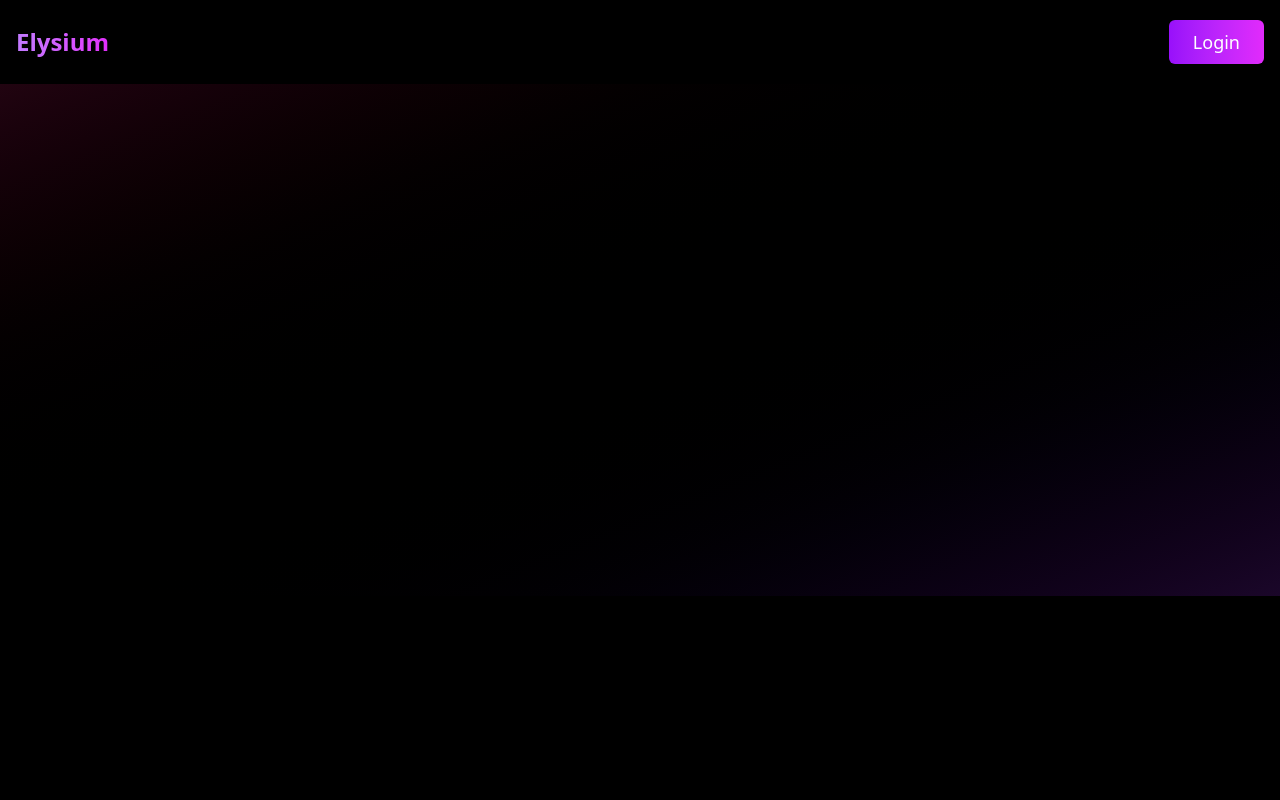
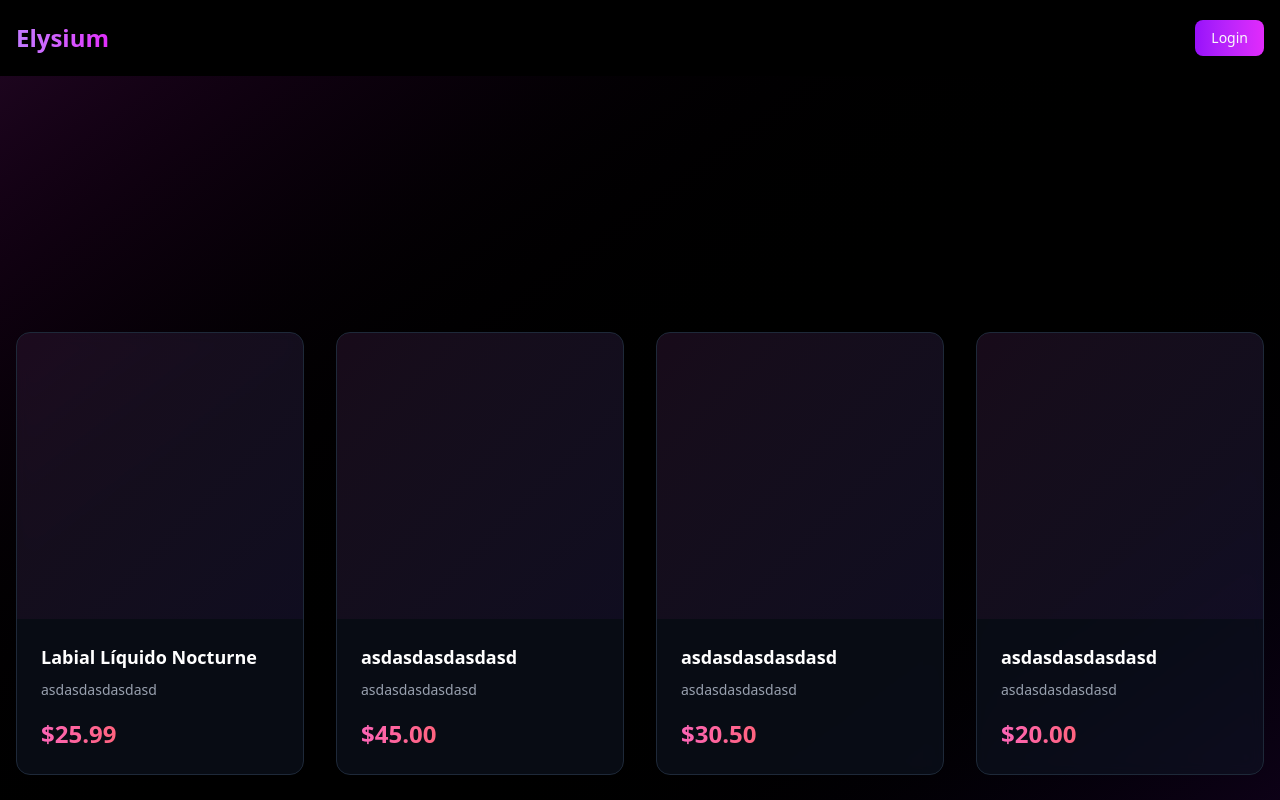
Before and after one commit to AlexF6/front-store, a React (Vite) app: page / in a window 1280 px wide. Shown: the top 800 px of the page. Built offline with nearby package versions, Linux system fonts and the light colour scheme.

Commit message:
feat: add header and hero section

```diff
--- a/package.json
+++ b/package.json
@@ -10,10 +10,15 @@
     "preview": "vite preview"
   },
   "dependencies": {
+    "@radix-ui/react-slot": "^1.2.3",
     "@tailwindcss/vite": "^4.1.11",
+    "class-variance-authority": "^0.7.1",
+    "clsx": "^2.1.1",
+    "lucide-react": "^0.525.0",
     "react": "^19.1.0",
     "react-dom": "^19.1.0",
     "react-router-dom": "^7.6.3",
+    "tailwind-merge": "^3.3.1",
     "tailwindcss": "^4.1.11"
   },
   "devDependencies": {
@@ -25,6 +30,7 @@
     "eslint-plugin-react-hooks": "^5.2.0",
     "eslint-plugin-react-refresh": "^0.4.20",
     "globals": "^16.3.0",
+    "tw-animate-css": "^1.3.5",
     "vite": "^7.0.4"
   }
 }
--- a/src/components/Header.jsx
+++ b/src/components/Header.jsx
@@ -1,4 +1,5 @@
 import { Link } from "react-router-dom";
+import { Button } from "./ui/button";
 
 const Header = () => {
   return (
@@ -12,11 +13,9 @@
           </div>
 
           <div>
-            <button className="flex items-center justify-center px-6 py-2 rounded-md
-                                    bg-gradient-to-r from-purple-600 to-fuchsia-500 hover:from-purple-700 hover:to-fuchsia-600
-                                    text-white text-lg font-medium transition-colors duration-300">
+            <Button className="bg-gradient-to-r from-purple-600 to-fuchsia-500 hover:from-purple-900 hover:to-fuchsia-700 border-0">
               Login
-            </button>
+            </Button>
           </div>
         </div>
       </div>
--- a/src/components/Hero.jsx
+++ b/src/components/Hero.jsx
@@ -1,18 +1,77 @@
+import ProductCard from "./ProductCard";
+
 const Hero = () => {
+
+  const products = [
+    {
+      id: 1,
+      name: "Labial Líquido Nocturne",
+      description: "asdasdasdasdasd",
+      price: "$25.99",
+      rating: 4.8,
+      // imageSrc: panImage,
+    },
+    {
+      id: 2,
+      name: "asdasdasdasdasd",
+      description: "asdasdasdasdasd",
+      price: "$45.00",
+      rating: 4.9,
+      // imageSrc: panImage,
+    },
+    {
+      id: 3,
+      name: "asdasdasdasdasd",
+      description: "asdasdasdasdasd",
+      price: "$30.50",
+      rating: 4.7,
+      // imageSrc: panImage,
+    },
+    {
+      id: 4,
+      name: "asdasdasdasdasd",
+      description: "asdasdasdasdasd",
+      price: "$20.00",
+      rating: 4.6,
+      // imageSrc: panImage,
+    },
+  ];
+
   return (
     <section className="relative py-20 lg:py-64 overflow-hidden">
-      <div className="absolute inset-0 bg-gradient-to-br from-pink-900/25 via-black to-purple-900/30 "/>
+      <div className="absolute inset-0 bg-gradient-to-br from-fuchsia-900/25 via-black to-purple-900/30 "/>
       <div className="container mx-auto px-4 relative z-10">
-        <div className="grid lg:grid-cols-2 gap-12 items-center">
-          <div className="space-y-8">
-            <div className="space-y-4">
+        <div className="grid grid-cols-1 sm:grid-cols-2 md:grid-cols-3 lg:grid-cols-4 gap-8">
+            {products.map((product) => (
+              <div
+                key={product.id}
+                className="group rounded-xl overflow-hidden border border-gray-800 hover:border-pink-500/50 transition-all duration-300 bg-gray-900/50 backdrop-blur-sm"
+              >
+                <div className="relative aspect-square overflow-hidden bg-gradient-to-br from-pink-800/10 to-purple-900/10">
+                  {/* <ProductImage src={product.imageSrc} alt={product.name} /> */}
 
-            </div>
+                  <div className="absolute inset-0 bg-gradient-to-t from-black-10 via-transparent to-transparent opacity-0 group-hover:opacity-100 transition-opacity duration-300" />
+                </div>
+                <div className="p-6 space-y-4">
+                  <div className="space-y-2">
+                    <h3 className="text-lg font-semibold group-hover:text-pink-300 transition-colors">
+                      {product.name}
+                    </h3>
+                    <p className="text-gray-400 text-sm leading-relaxed line-clamp-2">
+                      {product.description}
+                    </p>
+                  </div>
 
+                  <div className="flex items-center justify-between">
+                    <span className="text-2xl font-bold bg-gradient-to-r from-pink-400 to-rose-400 bg-clip-text text-transparent">
+                      {product.price}
+                    </span>
+                  </div>
+                </div>
+              </div>
+            ))}
           </div>
-        </div>
       </div>
-
     </section>
   );
 }
--- /dev/null
+++ b/src/components/ProductCard.jsx
@@ -0,0 +1,16 @@
+const ProductCard = ({ product }) => {
+  const { name, description, price, imageSrc } = product;
+
+  return (
+    <div className="bg-white text-black rounded-xl shadow-md overflow-hidden hover:scale-105 transition-transform">
+      <img src={imageSrc} alt={name} className="w-full h-60 object-cover" />
+      <div className="p-4">
+        <h3 className="text-lg font-bold mb-2">{name}</h3>
+        <p className="text-sm mb-4">{description}</p>
+        <span className="text-rose-500 font-semibold">{price}</span>
+      </div>
+    </div>
+  );
+};
+
+export default ProductCard;
--- /dev/null
+++ b/src/components/ui/button.jsx
@@ -0,0 +1,55 @@
+import * as React from "react"
+import { Slot } from "@radix-ui/react-slot"
+import { cva } from "class-variance-authority";
+
+import { cn } from "@/lib/utils"
+
+const buttonVariants = cva(
+  "inline-flex items-center justify-center gap-2 whitespace-nowrap rounded-md text-sm font-medium transition-all disabled:pointer-events-none disabled:opacity-50 [&_svg]:pointer-events-none [&_svg:not([class*='size-'])]:size-4 shrink-0 [&_svg]:shrink-0 outline-none focus-visible:border-ring focus-visible:ring-ring/50 focus-visible:ring-[3px] aria-invalid:ring-destructive/20 dark:aria-invalid:ring-destructive/40 aria-invalid:border-destructive",
+  {
+    variants: {
+      variant: {
+        default:
+          "bg-primary text-primary-foreground shadow-xs hover:bg-primary/90",
+        destructive:
+          "bg-destructive text-white shadow-xs hover:bg-destructive/90 focus-visible:ring-destructive/20 dark:focus-visible:ring-destructive/40 dark:bg-destructive/60",
+        outline:
+          "border bg-background shadow-xs hover:bg-accent hover:text-accent-foreground dark:bg-input/30 dark:border-input dark:hover:bg-input/50",
+        secondary:
+          "bg-secondary text-secondary-foreground shadow-xs hover:bg-secondary/80",
+        ghost:
+          "hover:bg-accent hover:text-accent-foreground dark:hover:bg-accent/50",
+        link: "text-primary underline-offset-4 hover:underline",
+      },
+      size: {
+        default: "h-9 px-4 py-2 has-[>svg]:px-3",
+        sm: "h-8 rounded-md gap-1.5 px-3 has-[>svg]:px-2.5",
+        lg: "h-10 rounded-md px-6 has-[>svg]:px-4",
+        icon: "size-9",
+      },
+    },
+    defaultVariants: {
+      variant: "default",
+      size: "default",
+    },
+  }
+)
+
+function Button({
+  className,
+  variant,
+  size,
+  asChild = false,
+  ...props
+}) {
+  const Comp = asChild ? Slot : "button"
+
+  return (
+    <Comp
+      data-slot="button"
+      className={cn(buttonVariants({ variant, size, className }))}
+      {...props} />
+  );
+}
+
+export { Button, buttonVariants }
--- a/src/index.css
+++ b/src/index.css
@@ -1,5 +1,124 @@
 @import "tailwindcss";
+@import "tw-animate-css";
+
+@custom-variant dark (&:is(.dark *));
 
 .container {
   max-width: 1400px;
 }
+
+@theme inline {
+  --radius-sm: calc(var(--radius) - 4px);
+  --radius-md: calc(var(--radius) - 2px);
+  --radius-lg: var(--radius);
+  --radius-xl: calc(var(--radius) + 4px);
+  --color-background: var(--background);
+  --color-foreground: var(--foreground);
+  --color-card: var(--card);
+  --color-card-foreground: var(--card-foreground);
+  --color-popover: var(--popover);
+  --color-popover-foreground: var(--popover-foreground);
+  --color-primary: var(--primary);
+  --color-primary-foreground: var(--primary-foreground);
+  --color-secondary: var(--secondary);
+  --color-secondary-foreground: var(--secondary-foreground);
+  --color-muted: var(--muted);
+  --color-muted-foreground: var(--muted-foreground);
+  --color-accent: var(--accent);
+  --color-accent-foreground: var(--accent-foreground);
+  --color-destructive: var(--destructive);
+  --color-border: var(--border);
+  --color-input: var(--input);
+  --color-ring: var(--ring);
+  --color-chart-1: var(--chart-1);
+  --color-chart-2: var(--chart-2);
+  --color-chart-3: var(--chart-3);
+  --color-chart-4: var(--chart-4);
+  --color-chart-5: var(--chart-5);
+  --color-sidebar: var(--sidebar);
+  --color-sidebar-foreground: var(--sidebar-foreground);
+  --color-sidebar-primary: var(--sidebar-primary);
+  --color-sidebar-primary-foreground: var(--sidebar-primary-foreground);
+  --color-sidebar-accent: var(--sidebar-accent);
+  --color-sidebar-accent-foreground: var(--sidebar-accent-foreground);
+  --color-sidebar-border: var(--sidebar-border);
+  --color-sidebar-ring: var(--sidebar-ring);
+}
+
+:root {
+  --radius: 0.625rem;
+  --background: oklch(1 0 0);
+  --foreground: oklch(0.145 0 0);
+  --card: oklch(1 0 0);
+  --card-foreground: oklch(0.145 0 0);
+  --popover: oklch(1 0 0);
+  --popover-foreground: oklch(0.145 0 0);
+  --primary: oklch(0.205 0 0);
+  --primary-foreground: oklch(0.985 0 0);
+  --secondary: oklch(0.97 0 0);
+  --secondary-foreground: oklch(0.205 0 0);
+  --muted: oklch(0.97 0 0);
+  --muted-foreground: oklch(0.556 0 0);
+  --accent: oklch(0.97 0 0);
+  --accent-foreground: oklch(0.205 0 0);
+  --destructive: oklch(0.577 0.245 27.325);
+  --border: oklch(0.922 0 0);
+  --input: oklch(0.922 0 0);
+  --ring: oklch(0.708 0 0);
+  --chart-1: oklch(0.646 0.222 41.116);
+  --chart-2: oklch(0.6 0.118 184.704);
+  --chart-3: oklch(0.398 0.07 227.392);
+  --chart-4: oklch(0.828 0.189 84.429);
+  --chart-5: oklch(0.769 0.188 70.08);
+  --sidebar: oklch(0.985 0 0);
+  --sidebar-foreground: oklch(0.145 0 0);
+  --sidebar-primary: oklch(0.205 0 0);
+  --sidebar-primary-foreground: oklch(0.985 0 0);
+  --sidebar-accent: oklch(0.97 0 0);
+  --sidebar-accent-foreground: oklch(0.205 0 0);
+  --sidebar-border: oklch(0.922 0 0);
+  --sidebar-ring: oklch(0.708 0 0);
+}
+
+.dark {
+  --background: oklch(0.145 0 0);
+  --foreground: oklch(0.985 0 0);
+  --card: oklch(0.205 0 0);
+  --card-foreground: oklch(0.985 0 0);
+  --popover: oklch(0.205 0 0);
+  --popover-foreground: oklch(0.985 0 0);
+  --primary: oklch(0.922 0 0);
+  --primary-foreground: oklch(0.205 0 0);
+  --secondary: oklch(0.269 0 0);
+  --secondary-foreground: oklch(0.985 0 0);
+  --muted: oklch(0.269 0 0);
+  --muted-foreground: oklch(0.708 0 0);
+  --accent: oklch(0.269 0 0);
+  --accent-foreground: oklch(0.985 0 0);
+  --destructive: oklch(0.704 0.191 22.216);
+  --border: oklch(1 0 0 / 10%);
+  --input: oklch(1 0 0 / 15%);
+  --ring: oklch(0.556 0 0);
+  --chart-1: oklch(0.488 0.243 264.376);
+  --chart-2: oklch(0.696 0.17 162.48);
+  --chart-3: oklch(0.769 0.188 70.08);
+  --chart-4: oklch(0.627 0.265 303.9);
+  --chart-5: oklch(0.645 0.246 16.439);
+  --sidebar: oklch(0.205 0 0);
+  --sidebar-foreground: oklch(0.985 0 0);
+  --sidebar-primary: oklch(0.488 0.243 264.376);
+  --sidebar-primary-foreground: oklch(0.985 0 0);
+  --sidebar-accent: oklch(0.269 0 0);
+  --sidebar-accent-foreground: oklch(0.985 0 0);
+  --sidebar-border: oklch(1 0 0 / 10%);
+  --sidebar-ring: oklch(0.556 0 0);
+}
+
+@layer base {
+  * {
+    @apply border-border outline-ring/50;
+  }
+  body {
+    @apply bg-background text-foreground;
+  }
+}
--- /dev/null
+++ b/src/lib/utils.js
@@ -0,0 +1,6 @@
+import { clsx } from "clsx";
+import { twMerge } from "tailwind-merge"
+
+export function cn(...inputs) {
+  return twMerge(clsx(inputs));
+}
--- a/vite.config.js
+++ b/vite.config.js
@@ -1,4 +1,5 @@
 import { defineConfig } from 'vite'
+import path from "path"
 import tailwindcss from '@tailwindcss/vite'
 import react from '@vitejs/plugin-react-swc'
 
@@ -7,4 +8,9 @@
   plugins: [react(),
     tailwindcss()
   ],
+  resolve: {
+    alias: {
+      "@": path.resolve(__dirname, "./src")
+    },
+  },
 })
```
Also changed, not shown: jsconfig.json (added, +12 -0 lines), components.json (added), 1 other file (tests, documents, lock files or other folders).
